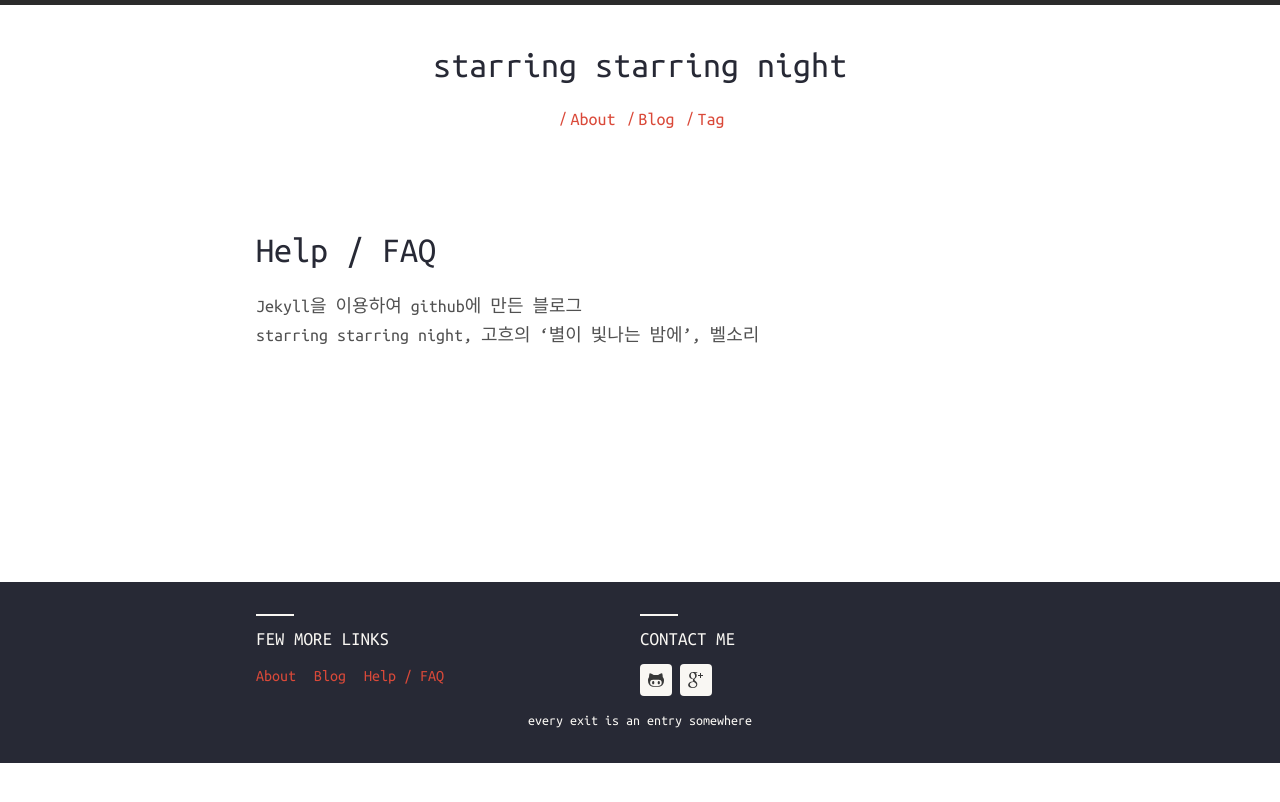
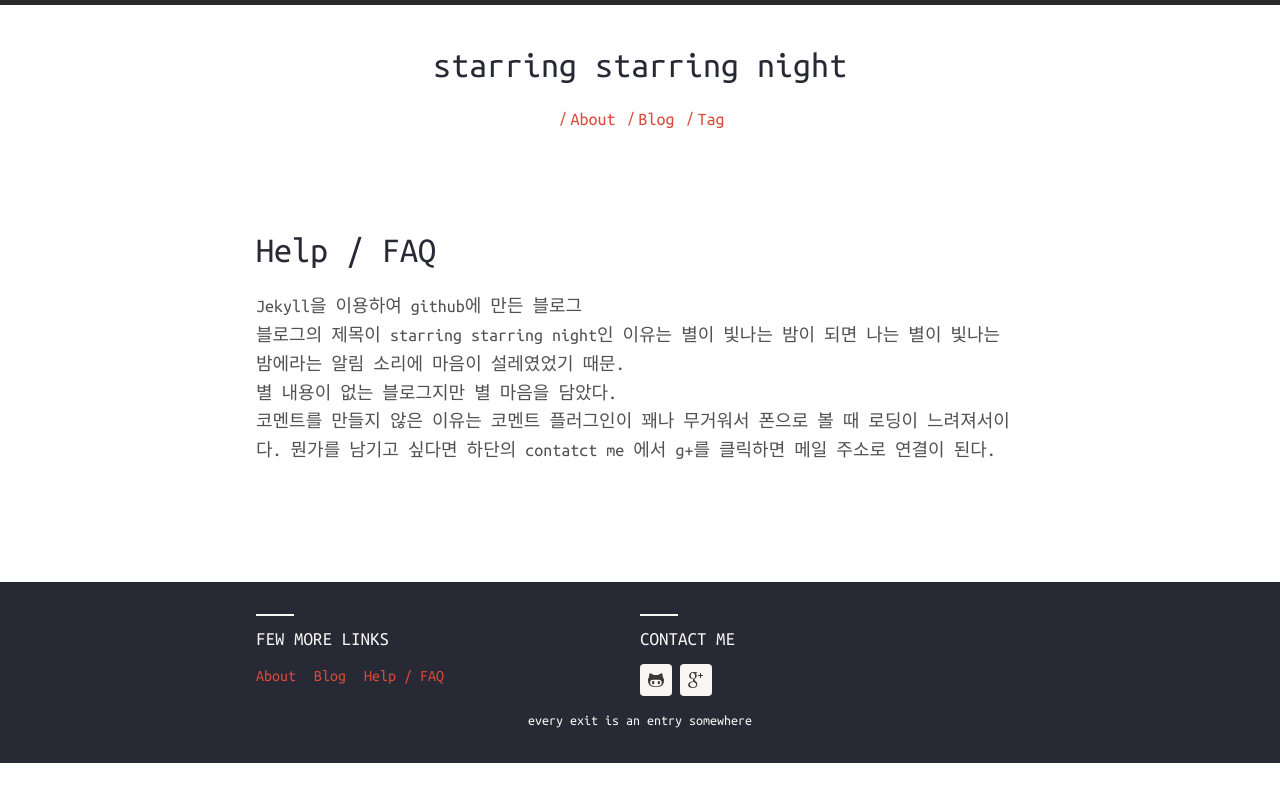
Before and after one commit to hahajh/hahajh.github.com, a Jekyll site: the page built from faq.md, in a window 1280 px wide. Shown: the top 802 px of the page. Built offline with Jekyll 4.4.1, drawn with Linux system fonts in a browser that asks for light colours; nearby versions of some CDN libraries.

Commit message:
modify faq

```diff
--- a/faq.md
+++ b/faq.md
@@ -4,4 +4,7 @@ title: Help / FAQ
 ---
 
 Jekyll을 이용하여 github에 만든 블로그
-starring starring night, 고흐의 '별이 빛나는 밤에', 벨소리
+블로그의 제목이 starring starring night인 이유는 별이 빛나는 밤이 되면 나는 별이 빛나는 밤에라는 알림 소리에 마음이 설레였었기 때문.
+별 내용이 없는 블로그지만 별 마음을 담았다.
+코멘트를 만들지 않은 이유는 코멘트 플러그인이 꽤나 무거워서 폰으로 볼 때 로딩이 느려져서이다.
+뭔가를 남기고 싶다면 하단의 contatct me 에서 g+를 클릭하면 메일 주소로 연결이 된다.
```
Also changed, not shown: about.md (+0 -3 lines), 1 other file.
